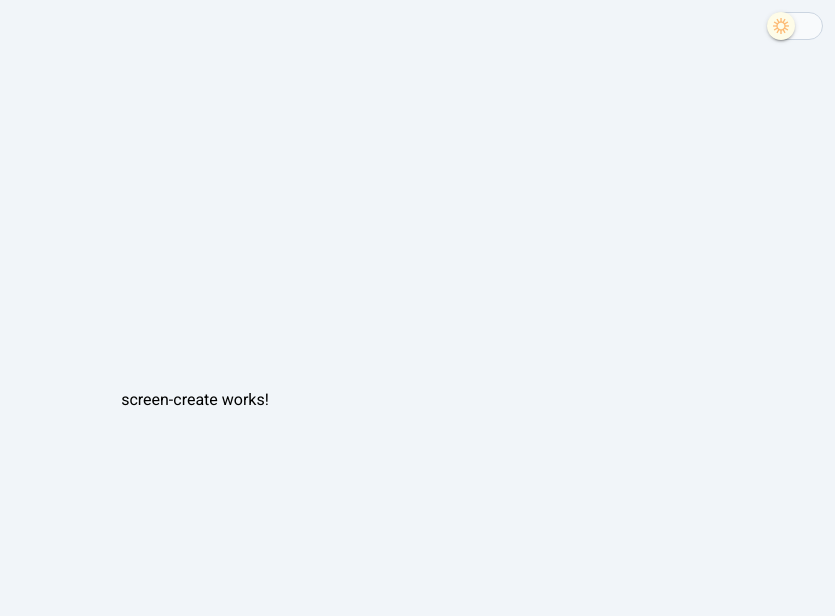
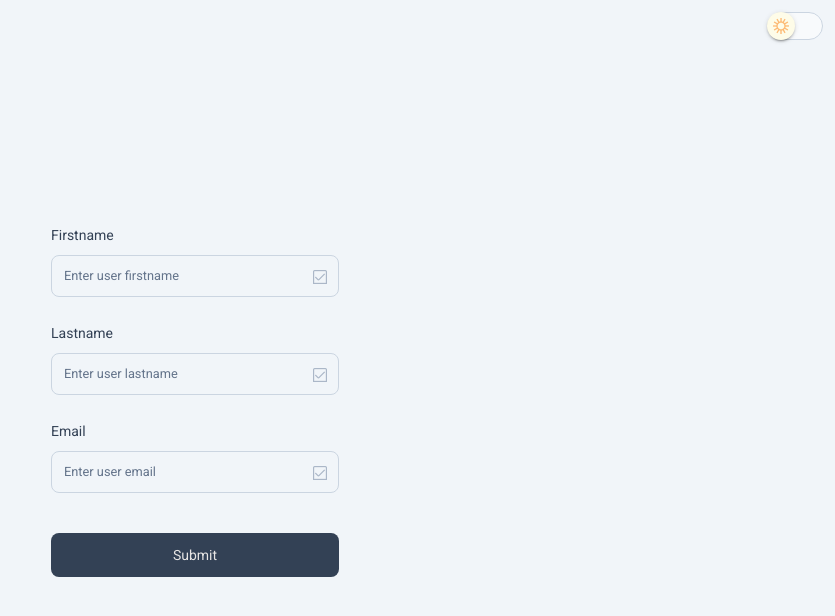
Before and after one commit to SrPanquesito/itjuana-challenge-web-app, an Angular app: page /main/create in a window 1280 px wide. Shown: the top 616 px of the page, without its empty margins (445-1280 px from the left). Built offline with nearby package versions, Linux system fonts and the light colour scheme.

Commit message:
:heavy_check_mark: Create user screen UI finished. Need conection with BE.

```diff
--- a/package.json
+++ b/package.json
@@ -26,6 +26,7 @@
     "@angular-devkit/build-angular": "^14.0.6",
     "@angular/cli": "~14.0.6",
     "@angular/compiler-cli": "^14.0.0",
+    "@tailwindcss/forms": "^0.5.2",
     "@types/jasmine": "~4.0.0",
     "autoprefixer": "^10.4.8",
     "jasmine-core": "~4.1.0",
--- a/src/app/main/main.component.ts
+++ b/src/app/main/main.component.ts
@@ -3,10 +3,8 @@ import { Component, OnInit } from '@angular/core';
 @Component({
   selector: 'app-main',
   template: `
-    <section class="h-screen bg-slate-100 dark:bg-slate-900">
-      <div class="flex flex-col justify-center items-center h-full w-full overflow-auto">
+    <section class="h-screen w-full bg-slate-100 dark:bg-slate-900">
         <router-outlet></router-outlet>
-      </div>
     </section>
   `,
   styles: [
--- a/src/app/main/screen-create/container/screen-create.component.html
+++ b/src/app/main/screen-create/container/screen-create.component.html
@@ -1 +1,7 @@
-<p>screen-create works!</p>
+<div class="container flex flex-col justify-center items-center gap-14 w-full md:w-6/12 xl:w-3/12 h-full transition-all overflow-auto">
+    <app-custom-form class="w-full"
+        [formFields]="myForm"
+        [formOptions]="formOptions"
+        (onSubmit)="onSubmitForm($event)"
+    ></app-custom-form>
+</div>
--- a/src/app/main/screen-create/container/screen-create.component.ts
+++ b/src/app/main/screen-create/container/screen-create.component.ts
@@ -1,4 +1,7 @@
 import { Component, OnInit } from '@angular/core';
+import { Validators } from '@angular/forms';
+import { Router } from '@angular/router';
+import { FormOptions, FormInputBase, FormTextbox } from '@app/shared/components/custom-form/custom-form';
 
 @Component({
   selector: 'app-screen-create',
@@ -8,9 +11,47 @@ import { Component, OnInit } from '@angular/core';
 })
 export class ScreenCreateComponent implements OnInit {
 
-  constructor() { }
+  public formOptions: FormOptions = {
+    formClass: "flex flex-col gap-6",
+    submitShow: true,
+    submitText: "Submit",
+    disable: false
+  };
+
+  public myForm: FormInputBase<string | boolean>[] = [
+    new FormTextbox({
+      key: 'firstname',
+      label: 'Firstname',
+      placeholder: 'Enter user firstname',
+      type: 'text',
+      value: '',
+      validators: [Validators.required, Validators.minLength(3), Validators.maxLength(45)]
+    }),
+    new FormTextbox({
+      key: 'lastname',
+      label: 'Lastname',
+      placeholder: 'Enter user lastname',
+      type: 'text',
+      value: '',
+      validators: [Validators.required, Validators.minLength(3), Validators.maxLength(45)]
+    }),
+    new FormTextbox({
+      key: 'email',
+      label: 'Email',
+      placeholder: 'Enter user email',
+      type: 'text',
+      value: '',
+      validators: [Validators.required, Validators.pattern('^[aA-zZ0-9._%+-]+@[aA-zZ0-9.-]+\\.[aA-zZ]{2,4}$'), Validators.maxLength(255)]
+    }),
+  ];
+
+  constructor(private _router: Router) { }
 
   ngOnInit(): void {
   }
 
+  onSubmitForm(e: any) {
+    // Petition to BE
+  }
+
 }
--- a/src/app/main/screen-create/screen-create.module.ts
+++ b/src/app/main/screen-create/screen-create.module.ts
@@ -3,7 +3,7 @@ import { CommonModule } from '@angular/common';
 
 import { ScreenCreateRoutingModule } from './screen-create-routing.module';
 import { ScreenCreateComponent } from './container/screen-create.component';
-
+import { SharedModule } from '@app/shared/shared.module';
 
 @NgModule({
   declarations: [
@@ -11,7 +11,8 @@ import { ScreenCreateComponent } from './container/screen-create.component';
   ],
   imports: [
     CommonModule,
-    ScreenCreateRoutingModule
+    ScreenCreateRoutingModule,
+    SharedModule
   ]
 })
 export class ScreenCreateModule { }
--- a/src/app/shared/components/custom-form/custom-form-input/custom-form-input.component.html
+++ b/src/app/shared/components/custom-form/custom-form-input/custom-form-input.component.html
@@ -1,11 +1,11 @@
 <section [formGroup]="form">
-    <label [attr.for]="field.key" class="text-slate-700 dark:text-slate-200 text-sm font-medium">{{ field.label }}</label>
+    <label [attr.for]="field.key" class="text-slate-700 dark:text-gray-400 text-sm font-medium">{{ field.label }}</label>
 
     <section [ngSwitch]="field.controlType">
       <ng-container *ngSwitchCase="'textbox'">
         <div class="relative mt-2">
           <input
-            class="w-full text-tiny rounded-lg text-slate-700 bg-slate-100 dark:text-slate-400 dark:bg-plaeto-dark-300 border placeholder:text-slate-500 border-slate-300 dark:border-slate-600"
+            class="w-full text-tiny input-dark"
             autocomplete="off"
             [ngClass]="applyInputClasses()"
             [formControlName]="field.key"
--- a/src/app/shared/components/custom-form/custom-form-input/custom-form-input.component.ts
+++ b/src/app/shared/components/custom-form/custom-form-input/custom-form-input.component.ts
@@ -50,7 +50,7 @@ export class CustomFormInputComponent implements OnInit {
       return 'focus:border-red-500 focus:ring-red-500 dark:focus:border-red-500 dark:focus:ring-red-500'
     }
     else {
-      return 'dark:focus:ring-slate-600 dark:focus:border-slate-600'
+      return 'focus:border-slate-200 focus:ring-slate-200 dark:focus:ring-slate-600 dark:focus:border-slate-600'
     }
   }
 
--- a/src/app/shared/components/custom-form/custom-form.component.html
+++ b/src/app/shared/components/custom-form/custom-form.component.html
@@ -10,7 +10,7 @@
     <ng-container *ngIf="externalErrorMessage">
         <ng-container [ngTemplateOutlet]="externalErrorMessage.templateRef"></ng-container>
     </ng-container>
-    <ng-container>
-        <button type="submit" [disabled]="formOptions.disable" class="btn-dark">Log-in</button>
+    <ng-container *ngIf="formOptions.submitShow">
+        <button type="submit" [disabled]="formOptions.disable" class="btn-dark text-sm py-3 mt-4">{{ formOptions.submitText || "Log-in" }}</button>
     </ng-container>
 </form>
--- a/src/styles.css
+++ b/src/styles.css
@@ -71,4 +71,11 @@
 }
 
 @layer components {
+    .btn-dark {
+        @apply rounded-lg bg-slate-700 text-stone-200 active:bg-slate-800 disabled:bg-slate-800 disabled:text-stone-500 dark:bg-slate-600 dark:text-stone-200 dark:active:bg-slate-700 dark:disabled:bg-slate-700 dark:disabled:text-stone-500
+    }
+
+    .input-dark {
+        @apply rounded-lg border text-slate-700 bg-slate-100 placeholder:text-slate-500 border-slate-300 dark:text-slate-400 dark:placeholder:text-slate-600 dark:bg-gray-800 dark:border-slate-600
+    }
 }
--- a/tailwind.config.js
+++ b/tailwind.config.js
@@ -31,4 +31,7 @@ module.exports = {
       },
     },
   },
+  plugins: [
+    require('@tailwindcss/forms'),
+  ]
 }
```
Also changed, not shown: 1 other file (tests, documents, lock files or other folders).
